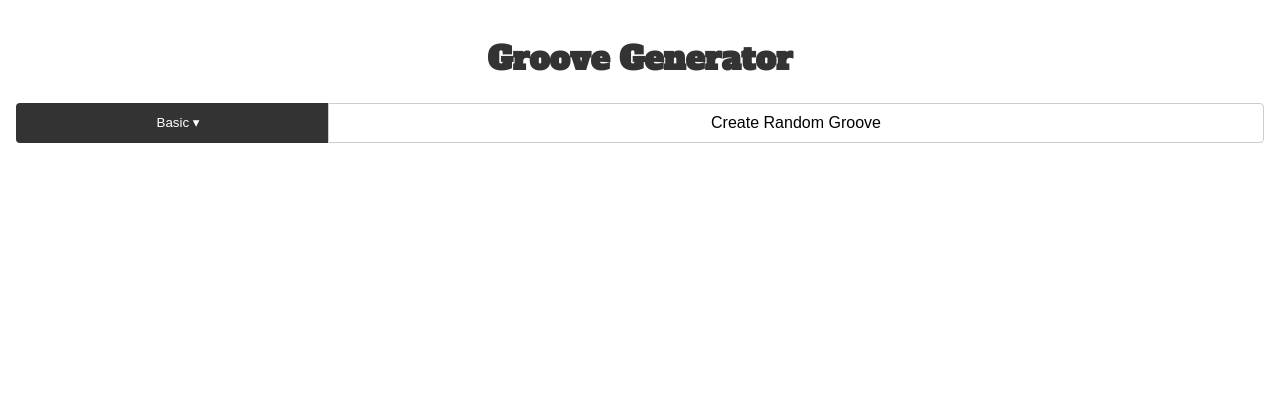
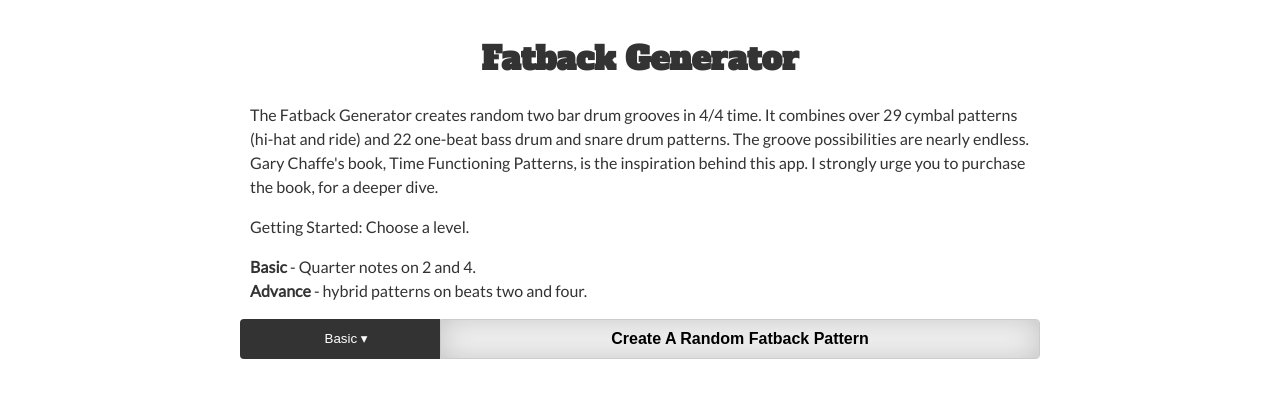
Before and after one commit to somecallmejosh/fatback-generator, a plain HTML site: page index.html in a window 1280 px wide. Drawn offline with Linux system fonts and the light colour scheme.

Commit message:
Update key and CTA.

```diff
--- a/index.html
+++ b/index.html
@@ -9,9 +9,16 @@
 </head>
 <body>
 <div class="container">
-  <h1>Groove Generator</h1>
+  <header>
+      <h1>Fatback Generator</h1>
+      <div class="intro">
+        <p>The Fatback Generator creates random two bar drum grooves in 4/4 time. It combines over 29 cymbal patterns (hi-hat and ride) and 22 one-beat bass drum and snare drum patterns. The groove possibilities are nearly endless.
+          Gary Chaffe's book, Time Functioning Patterns, is the inspiration behind this app. I strongly urge you to purchase the book, for a deeper dive.</p>
+        <p>Getting Started: Choose a level.</p>
+        <p><strong>Basic</strong> - Quarter notes on 2 and 4.<br><strong>Advance</strong> - hybrid patterns on beats two and four.</p>
+      </div>
       <div class="action">
-    <button>Create Random Groove</button>
+        <button>Create A Random Fatback Pattern</button>
         <div class="select-area">
           <select name="skill-level" id="sill-level" class="skill-level">
             <option value="basic" selected="selected">Basic ▾</option>
@@ -19,7 +26,15 @@
           </select>
         </div>
       </div>
+  </header>
   <div class="template hidden">
+      <div class="description">
+          <p><strong>Cymbal Patterns:</strong>
+            <span><img src="images/key/foot.png" alt="hi hat with foot" > = hi-hat with foot</span>
+            <span><img src="images/key/open.png" alt="open hi hat" > = open hi-hat or accent on bell of ride</span>
+            <span><img src="images/key/accent.png" alt="accented cymbal" > = accented hi-hat or ride cymbal</span>
+          </p>
+        </div>
     <div class="timing-pattern">
       <div class="card">
         Cymbal pattern #<strong class="recommended-pattern"></strong>
@@ -87,10 +102,7 @@
         </iframe>
       </div>
     </div>
-    <div class="description">
-      <p><strong>Basic</strong> - Quarter notes on 2 and 4.<br><strong>Advance</strong> - hybrid patterns on beats two and four.</p>
-      <p>Cymbal Patterns: <strong>x</strong> = hihat with foot, <strong>o</strong> = open hihat or accent on bell of ride, <strong>></strong> = accented cymbal</p>
-    </div>
+
   </div>
 </div>
 <script src="scripts/main.js"></script>
--- a/scripts/main.js
+++ b/scripts/main.js
@@ -3,6 +3,7 @@ var timePatternMax = 25,
     $recommendedPattern = document.querySelector('.recommended-pattern'),
     $fbSequence = document.querySelector('.fb-sequence'),
     $button = document.querySelector('button'),
+    $intro = document.querySelector('.intro'),
     $videoPlayer = document.querySelector('.video');
     $template = document.querySelector('.hidden');
 
@@ -103,6 +104,7 @@ var generateTimeAPattern = function() {
 
 var displayFBSequence = function(){
   $template.classList.remove('hidden');
+  $intro.classList.add('hidden');
   generateTimeAPattern();
   generateFBRandoms();
   updateAudio();
--- a/styles/style.css
+++ b/styles/style.css
@@ -24,20 +24,27 @@ h1 {
   font-size: 2rem;
   text-align: center;
 }
+
+p {
+  line-height: 1.5;
+}
 .action {
   width: 100%;
   overflow: hidden;
 }
 button {
+  cursor: pointer;
   display: block;
   text-align: center;
   width: 75%;
   float: right;
   margin-bottom: 10px;
-  background-color: #fff;
+  background-color: #f4f4f4;
+  box-shadow: inset 0 0 30px rgba(0,0,0,.2);
   border: #ccc 1px solid;
   height: 40px;
   font-size: 1rem;
+  font-weight: bold;
   -webkit-border-top-right-radius: 4px;
   -webkit-border-bottom-right-radius: 4px;
   -moz-border-radius-topright: 4px;
@@ -45,10 +52,16 @@ button {
   border-top-right-radius: 4px;
   border-bottom-right-radius: 4px;
   outline: none;
+  transition: background-color .2s;
 }
 button:hover {
-  background-color: #f4f4f4;
-  cursor: pointer;
+  background-color: #f1f1f1;
+  box-shadow: inset 0 0 30px rgba(0,0,0,.4);
+}
+
+header {
+  max-width: 800px;
+  margin: 0 auto;
 }
 .select-area {
   background-color: #333;
@@ -146,6 +159,13 @@ button:hover {
   -moz-border-radius: 4px;
   border-radius: 4px;
 }
+.description img {
+  height: 20px;
+}
+
+.description span {
+  margin-left: 20px;
+}
 .hidden{
   display: none;
 }
@@ -175,3 +195,7 @@ button:hover {
 .section-2  {
   border-right: #000 1px solid;
 }
+
+.intro {
+  padding: 0 10px;
+}
```
Also changed, not shown: images/key/accent.png (added), images/key/foot.png (added), images/key/open.png (added). Lines whose indentation alone changed are shown as unchanged.
